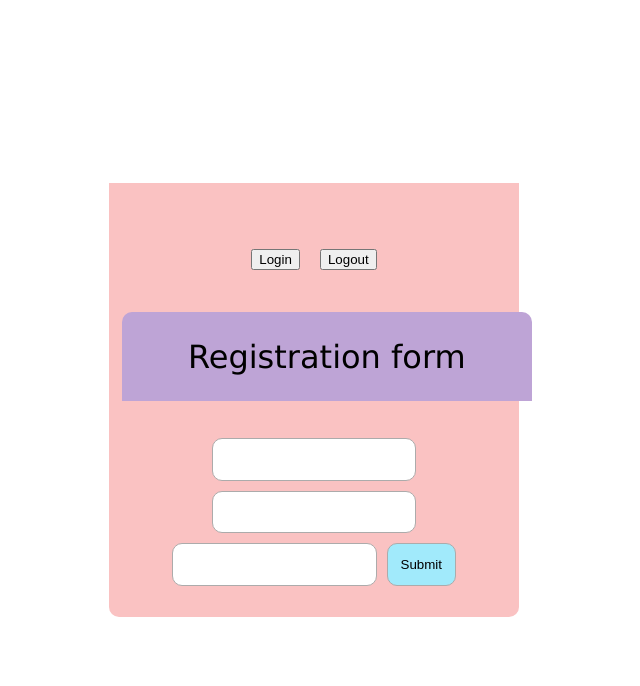
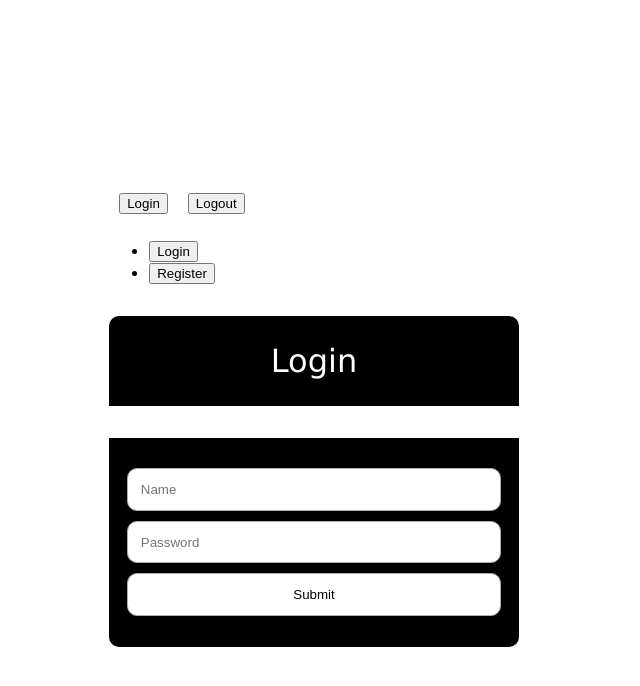
Before and after one commit to Ferchke7/ListOfProducts-reactjs-springboot, a React (Create React App) app: page / in a window 1280 px wide. Both pictures are taken after a click on the button "Login". Shown: the top 686 px of the page, without its empty margins (326-966 px from the left). Built offline with nearby package versions, Linux system fonts and the light colour scheme.

Commit message:
changing style

```diff
--- a/src/components/LoginComponents/LoginForm.css
+++ b/src/components/LoginComponents/LoginForm.css
@@ -3,26 +3,31 @@ body {
     display: flex;
     justify-content: center;
     align-items: center;
+    margin: 0;
+
 }
 
 .title {
+
     text-align: center;
-    width: 30vw;
-    background-color: rgb(190, 164, 214);
+    max-width: 30vw; /* Set a maximum width for the title */
+    background-color: black;
     padding: 2vw 1vw;
     border-radius: 10px 10px 0 0;
     font-size: 2rem;
     font-family: Verdana, Geneva, Tahoma, sans-serif;
+    color: white;
+
 }
 
-.App {
+.RegForm {
     text-align: center;
     display: flex;
     flex-direction: column;
     margin: auto;
     width: 30vw;
     padding: 2vw 1vw;
-    background-color: rgb(250, 194, 194);
+    background-color: black;
     border-radius: 0 0 10px 10px;
 }
 
@@ -33,3 +38,7 @@ input {
     outline: none;
     margin: 5px;
 }
+
+input[type="submit"] {
+    background-color: white;
+}
--- a/src/components/LoginComponents/LoginForm.js
+++ b/src/components/LoginComponents/LoginForm.js
@@ -1,15 +1,113 @@
-import "./LoginForm.css"
-export default function RegistrationForm() {
-    return(
-        <>
-            <p className={"title"}>Registration form</p>
+import React, {useState} from "react";
+import { useForm } from "react-hook-form";
+import "./LoginForm.css";
+import classNames from "classnames";
 
-            <form className={"RegForm"}>
-                <input type={"text"} />
-                <input type={"email"} />
-                <input type={"password"} />
-                <input type={"submit"} style={{ background: "#a1eafb" }} />
-            </form>
-        </>
-    )
-}
+export default function LoginForm({ onLogin, onRegister }) {
+    const {
+        register,
+        handleSubmit,
+        formState: { errors },
+    } = useForm();
+
+    const [active, setActive] = useState("login");
+    const [firstName, setFirstName] = useState("");
+    const [lastName, setLastName] = useState("");
+    const [login, setLogin] = useState("");
+    const [password, setPassword] = useState("");
+
+    const onChangeHandler = (event) => {
+        const { name, value } = event.target;
+        switch (name) {
+            case "firstName":
+                setFirstName(value);
+                break;
+            case "lastName":
+                setLastName(value);
+                break;
+            case "login":
+                setLogin(value);
+                break;
+            case "password":
+                setPassword(value);
+                break;
+            default:
+                break;
+        }
+    };
+
+    const onSubmitLogin = (e) => {
+        e.preventDefault();
+        onLogin(login, password);
+    };
+
+    const onSubmitRegister = (e) => {
+        e.preventDefault();
+        onRegister(firstName, lastName, login, password);
+    };
+        const onSubmit = (data) => console.log(data);
+
+        return (
+
+            <div className="row justify-content-center">
+                <div className="col-4">
+                    <ul className="nav nav-pills nav-justified mb-3" id="ex1" role="tablist">
+                        <li className="nav-item" role="presentation">
+                            <button className={classNames("nav-link", active === "login" ? "active" : "")}
+                                    id="tab-login"
+                                    onClick={() => setActive("login")}>Login
+                            </button>
+                        </li>
+                        <li className="nav-item" role="presentation">
+                            <button className={classNames("nav-link", active === "register" ? "active" : "")}
+                                    id="tab-register"
+                                    onClick={() => setActive("register")}>Register
+                            </button>
+                        </li>
+                    </ul>
+
+                    <div className="tab-content">
+                        {active === "login" && (
+                        <div className={classNames("tab-pane", "fade", active === "login" ? "show active" : "")}
+                             id="pills-login">
+                            <form onSubmit={onSubmitLogin}>
+                                <p className="title">Login</p>
+                                <form className="RegForm" onSubmit={handleSubmit(onSubmit)}>
+                                    <input type="text" {...register("name")} placeholder="Name" />
+
+                                    <input type="password" {...register("password")} placeholder="Password" />
+                                    <input type="submit" value="Submit" />
+                                </form>
+                            </form>
+                        </div>
+                        )}
+                        {active === "register" && (
+                        <div className={classNames("tab-pane", "fade", active === "register" ? "show active" : "")}
+                             id="pills-register">
+                            <form onSubmit={onSubmitRegister}>
+                                <div className="App">
+
+                                    <p className="title">Registration Form</p>
+
+                                    <form className="RegForm" onSubmit={handleSubmit(onSubmit)}>
+                                        <input type="text" {...register("name")} placeholder="Name" />
+                                        <input
+                                            type="email"
+                                            {...register("email", { required: true })}
+                                            placeholder="Email"
+                                        />
+                                        <span style={{ color: "white" }} className="error-message">
+                                            *Email* is mandatory
+                                        </span>
+                                        <input type="password" {...register("password")} placeholder="Password" />
+                                        <input type="submit" value="Submit" />
+                                    </form>
+                                </div>
+                            </form>
+                        </div>
+                        )}
+                    </div>
+                </div>
+            </div>
+        );
+    }
```
